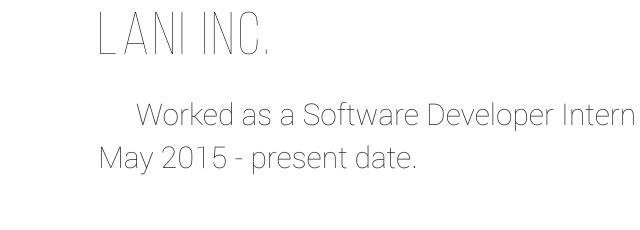
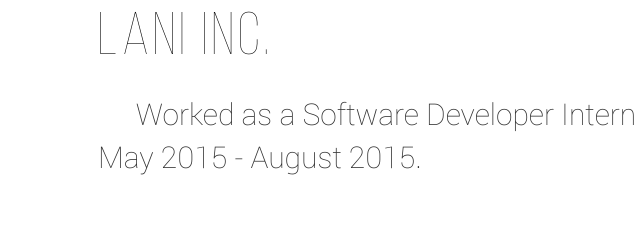
Before and after one commit to ChrisWissmach/ChrisWissmach.github.io, a plain HTML site: page index.html in a window 1280 px wide. Shown: the part 1923-2153 px from the top of the page, 557-1197 px from the left. Drawn offline with nearby package versions, Linux system fonts and the light colour scheme.

Commit message:
Update about me section

```diff
--- a/index.html
+++ b/index.html
@@ -121,7 +121,7 @@
 				<p class="project_info_text">
 					&emsp;
 					<blank class="project_description">
-						Worked as a Software Developer Intern from May 2015 - present date.
+						Worked as a Software Developer Intern from May 2015 - August 2015.
 					</blank>
 					<br>
 					<br>
```
